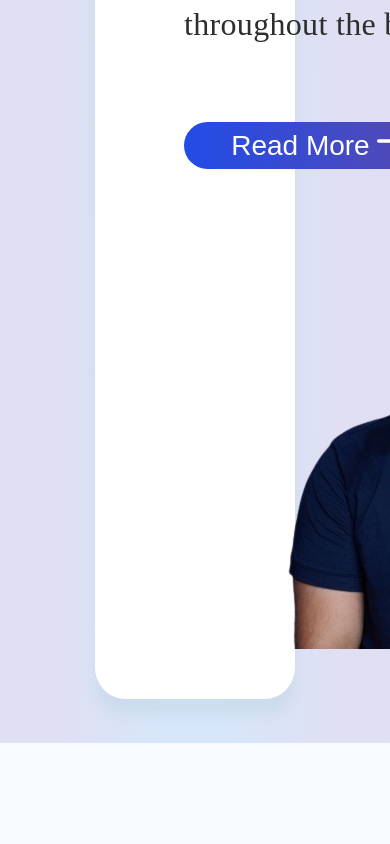
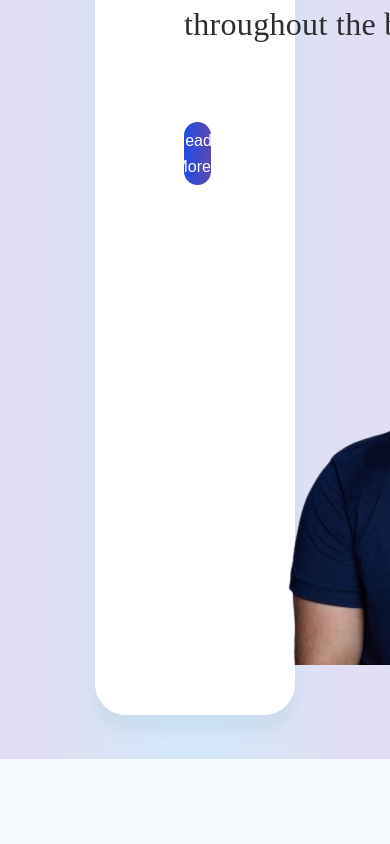
Before and after one commit to lionsgrandson/sites_for_everyone5.0, a React (Create React App) app: page / in a window 390 px wide. Shown: the part 2420-3264 px from the top of the page. Built offline with nearby package versions, Linux system fonts and the light colour scheme.

Commit message:
style(btn): responsive design

```diff
--- a/src/components/btn/btn.css
+++ b/src/components/btn/btn.css
@@ -5,21 +5,45 @@
   align-items: center;
   border-radius: 52px;
   background: linear-gradient(90deg, #214ce7 0%, #5c48ad 100%);
-  width: 268.65px;
-  font-size: 28px;
+  width: 100%; /* Changed to 100% for better responsiveness */
+  max-width: 268.65px; /* Added max-width to maintain original size on larger screens */
+  padding: 0.8rem 1.2rem;
+  font-size: 2.8rem;
   font-weight: 400;
-  line-height: 45px;
+  line-height: 1.6; /* Changed to a relative unit for better scaling */
   color: rgba(255, 255, 255, 1);
   justify-content: center;
+  cursor: pointer;
+  transition: all 0.3s ease; /* Changed to 'all' for smoother transitions */
   grid-column: 2;
 }
+
 .btn-btn.white {
   background: rgba(255, 255, 255, 1);
-}
-.aCls.white {
   color: var(--gray);
 }
-.aCls{
-  color: rgba(255, 255, 255, 1);
 
+.aCls {
+  color: inherit; /* Use inherited color */
+  text-decoration: none;
+  display: flex;
+  align-items: center;
+  justify-content: center;
+  width: 100%;
 }
+
+/* Media queries for responsiveness */
+@media (max-width: 768px) {
+  .btn-btn {
+    max-width: 100%; /* Allow full width on smaller screens */
+    padding: 0.7rem 1rem; /* Adjusted padding */
+    font-size: 2rem;
+  }
+}
+
+@media (max-width: 480px) {
+  .btn-btn {
+    font-size: 1.6rem;
+    padding: 0.6rem 0.8rem;
+  }
+}
--- a/src/components/btn/btn.js
+++ b/src/components/btn/btn.js
@@ -1,17 +1,17 @@
+import React from "react";
 import "./btn.css";
 import { FaArrowRightLong } from "react-icons/fa6";
 
-export default function Btn(props) {
+export default function Btn({ btnHref, bntTxt, WoBcls, wAoN }) {
   return (
-    <>
-      <button className={`btn-btn ${props.WoBcls ? "white" : ""}`}>
-        <a
-          href={props.btnHref}
-          className={`aCls ${props.WoBcls ? "white" : ""}`}
-        >
-          {props.bntTxt} {props.wAoN && <FaArrowRightLong />}
-        </a>
-      </button>
-    </>
+    <button className={`btn-btn ${WoBcls ? "white" : ""}`}>
+      <a
+        href={btnHref}
+        className="aCls"
+      >
+        {bntTxt}
+        {wAoN && <FaArrowRightLong style={{ marginLeft: "10px" }} />}
+      </a>
+    </button>
   );
 }
```
